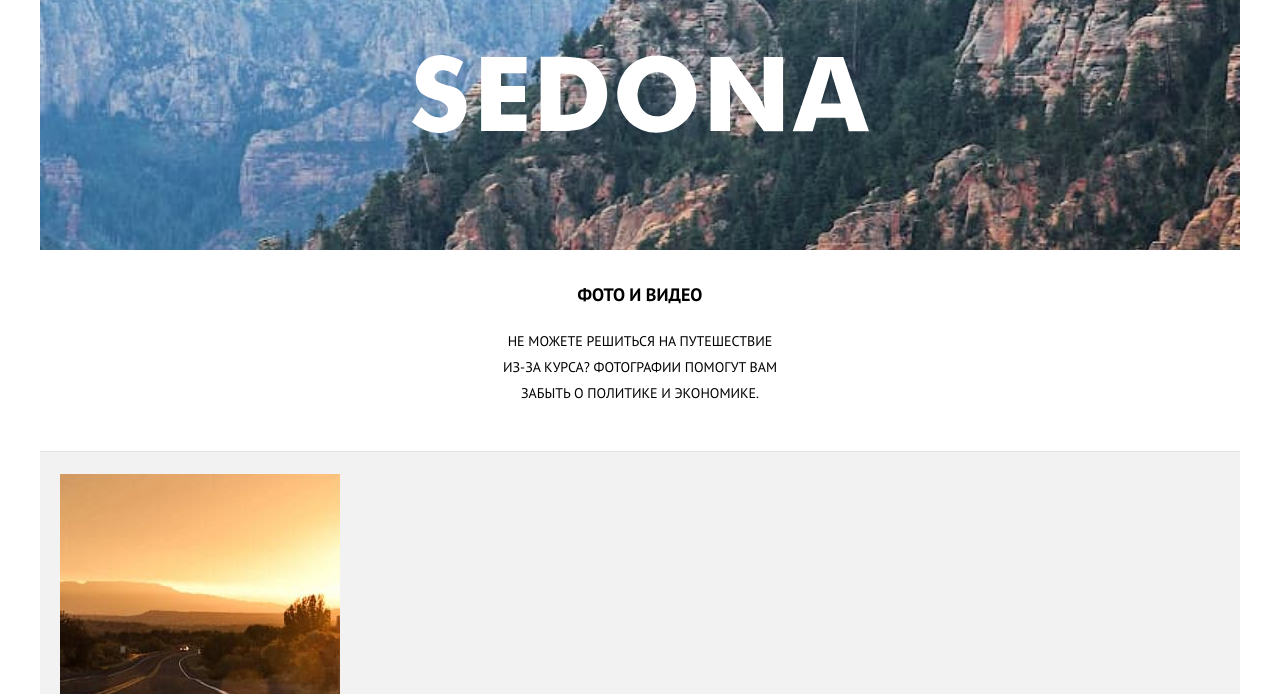
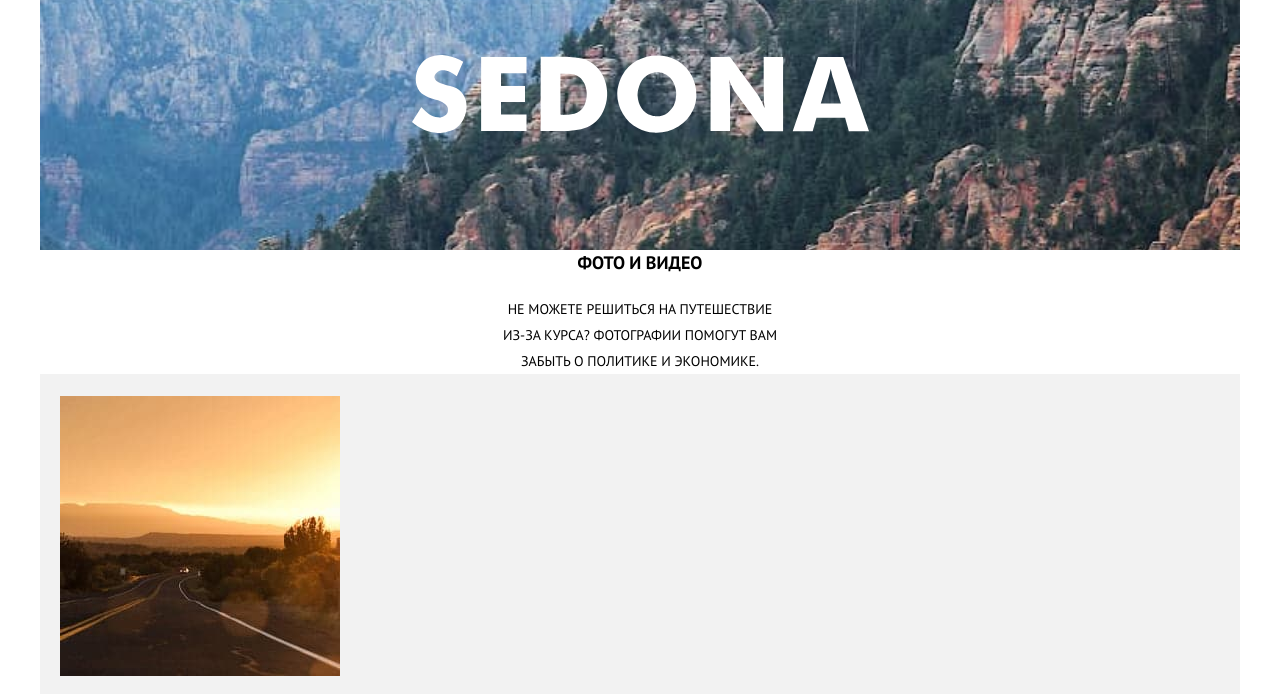
Before and after one commit to Sargeliu/sedona, a website: page source/gallery.html in a window 1280 px wide. Shown: the part 106-800 px from the top of the page. Drawn offline with nearby package versions, Linux system fonts and the light colour scheme; files that its build step writes are made by us from their sources; files whose address does not match are found by name.

Commit message:
Удалил класс main-header--gallery

```diff
--- a/source/less/blocks/main-header.less
+++ b/source/less/blocks/main-header.less
@@ -7,12 +7,6 @@
   &--features {
     padding-top: 32px;
     padding-bottom: 11px;
-  }
-
-  &--gallery {
-    padding-top: 32px;
-    padding-bottom: 45px;
-    border-bottom: 1px solid #e5e5e5;
   }
 
   &--form {
```
